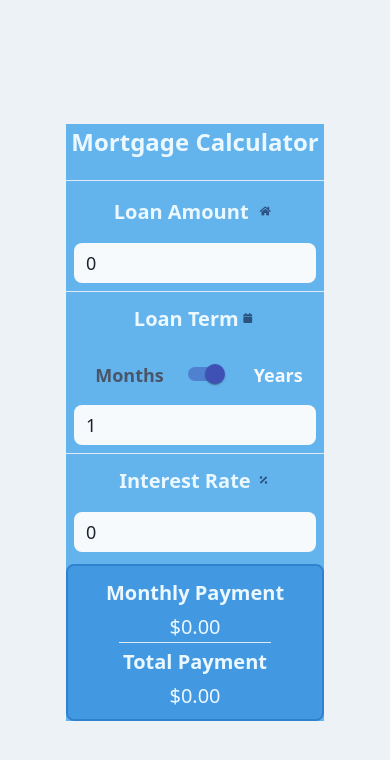
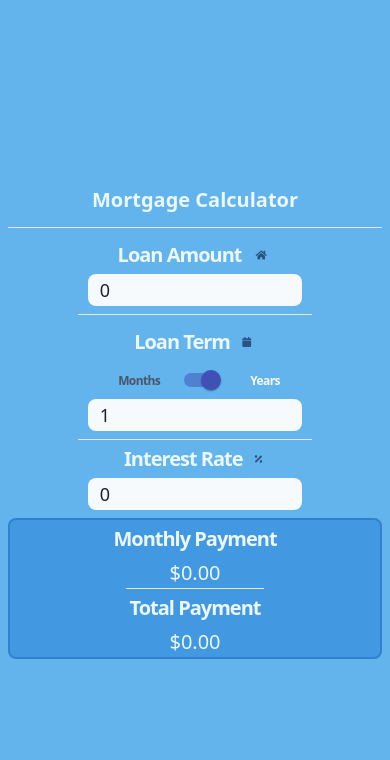
Before and after one commit to mshecket/mortgage-calculator, a React (Create React App) app: page / in a window 390 px wide. Shown: the top 760 px of the page. Built offline with nearby package versions, Linux system fonts and the light colour scheme.

Commit message:
Still trying to nail down responsiveness on mobile

```diff
--- a/src/App.js
+++ b/src/App.js
@@ -28,7 +28,10 @@ function App() {
         break;
       case "loanTerm":
         setLoanTerm(
-          Math.min(5000, Math.max(1, Math.abs(parseInt(event.target.value) || 1)))
+          Math.min(
+            5000,
+            Math.max(1, Math.abs(parseInt(event.target.value) || 1))
+          )
         );
         break;
       case "interestRate":
@@ -65,21 +68,21 @@ function App() {
     });
 
   return (
-    <div className="flex justify-center items-center bg-gray-200 w-screen h-screen sm:w-auto">
+    <div className="flex flex-col justify-center items-center bg-gray-200 w-screen h-screen">
       <div
         id="mainContent"
-        className="bg-blue-400 text-blue-100 sm:m-4 sm:p-8 flex flex-col items-center justify-center font-sans sm:rounded-lg sm:shadow-lg space-y-1"
+        className="bg-blue-400 text-blue-100 flex flex-col items-center justify-center h-full w-full font-sans p-2 sm:space-y-1 sm:rounded-lg sm:shadow-lg sm:w-auto sm:h-auto sm:m-4 sm:p-8"
       >
-        <h1 className="text-2xl font-bold font-sans border-b w-full text-center pb-5">
+        <h1 className="text-xl sm:text-2xl font-bold font-sans border-b w-full text-center pb-3">
           Mortgage Calculator
         </h1>
         <div id="entryBoxes" className="flex flex-col sm:flex-row">
           <div
             id="loanAmountBox"
-            className="flex flex-col w-full sm:w-1/3 sm:h-auto justify-between items-center border-b sm:border-r sm:border-b-0 p-2"
+            className="flex flex-col w-full sm:w-1/3 sm:h-auto justify-between items-center border-b py-2 sm:border-r sm:border-b-0 sm:py-2"
           >
             <label htmlFor="loanAmount" id="loanAmountLabel">
-              Loan Amount{" "}
+              Loan Amount&nbsp;&nbsp;
               <FontAwesomeIcon
                 id="house"
                 className="icon"
@@ -114,11 +117,12 @@ function App() {
           </div>
           <div
             id="loanTermBox"
-            className="flex flex-col w-full sm:w-1/3 sm:h-auto justify-between items-center border-b sm:border-r sm:border-b-0 p-2"
+            className="flex flex-col w-full sm:w-1/3 sm:h-auto justify-between items-center border-b py-2 sm:border-r sm:border-b-0 sm:py-2"
           >
-            <label id="loanTermLabel" htmlFor="loanTerm"><div className="flex flex-row flex-no-wrap justify-evenly items-center">
-              <div>Loan Term</div>
-              <div><FontAwesomeIcon
+            <label id="loanTermLabel" htmlFor="loanTerm">
+              <div className="flex flex-row flex-no-wrap justify-evenly items-center">
+                Loan Term&nbsp;&nbsp;
+                <FontAwesomeIcon
                   id="calendar"
                   className="icon"
                   icon={monthsOrYears ? faCalendar : faCalendarAlt}
@@ -142,11 +146,12 @@ function App() {
                       ) +
                       ")",
                   }}
-              /></div></div>
+                />
+              </div>
             </label>
             <div
               id="monthsOrYearsSelection"
-              className="flex flex-row items-end justify-center w-full"
+              className="flex flex-row items-end justify-center w-full leading-none tracking-tight"
             >
               <label
                 id="monthsLabel"
@@ -184,10 +189,10 @@ function App() {
           </div>
           <div
             id="interestRateBox"
-            className="flex flex-col w-full sm:w-1/3 sm:h-auto justify-between items-center p-2"
+            className="flex flex-col w-full sm:w-1/3 sm:h-auto justify-between items-center sm:py-2"
           >
             <label id="interestRateLabel" htmlFor="interestRate">
-              Interest Rate{" "}
+              Interest Rate&nbsp;&nbsp;
               <FontAwesomeIcon
                 id="percent"
                 className="icon"
@@ -223,7 +228,7 @@ function App() {
         </div>
         <div
           id="outputBox"
-          className="flex flex-col w-full justify-center items-center bg-blue-500 border-blue-600 border-2 rounded-lg p-2 m-2"
+          className="flex flex-col w-full justify-center items-center bg-blue-500 border-blue-600 border-2 rounded-lg mt-2 sm:p-2 sm:m-2"
         >
           <label id="monthlyPaymentLabel">Monthly Payment</label>
           <div id="monthlyPaymentOutput" className="text-xl select-all">
--- a/src/tailwind.pcss
+++ b/src/tailwind.pcss
@@ -3,21 +3,21 @@
 @tailwind components;
 
 #mainContent label {
-    @apply text-xl mx-2 p-1 font-bold select-none;
+    @apply text-xl mx-2 p-1 font-bold tracking-tighter select-none;
 }
 
 #mainContent input {
 
-    @apply h-10 w-full mx-2 text-lg mt-3 p-3 bg-gray-100 text-gray-900 rounded-lg;
+    @apply h-8 w-11/12 mx-2 text-lg bg-gray-100 text-gray-900 rounded-lg p-3 mx-1;
 }
 
 #monthsOrYearsSelection label {
 
-    @apply text-lg ml-4 mt-5 p-1 transition-colors duration-300;
+    @apply text-xs ml-4 mb-2 p-1 transition-colors duration-300;
 }
 
 .icon {
-    @apply transition-all duration-300 text-blue-800;
+    @apply text-xl transition-all duration-300 text-blue-800;
 }
 
 @tailwind utilities;
```
Lines whose indentation alone changed are shown as unchanged.
